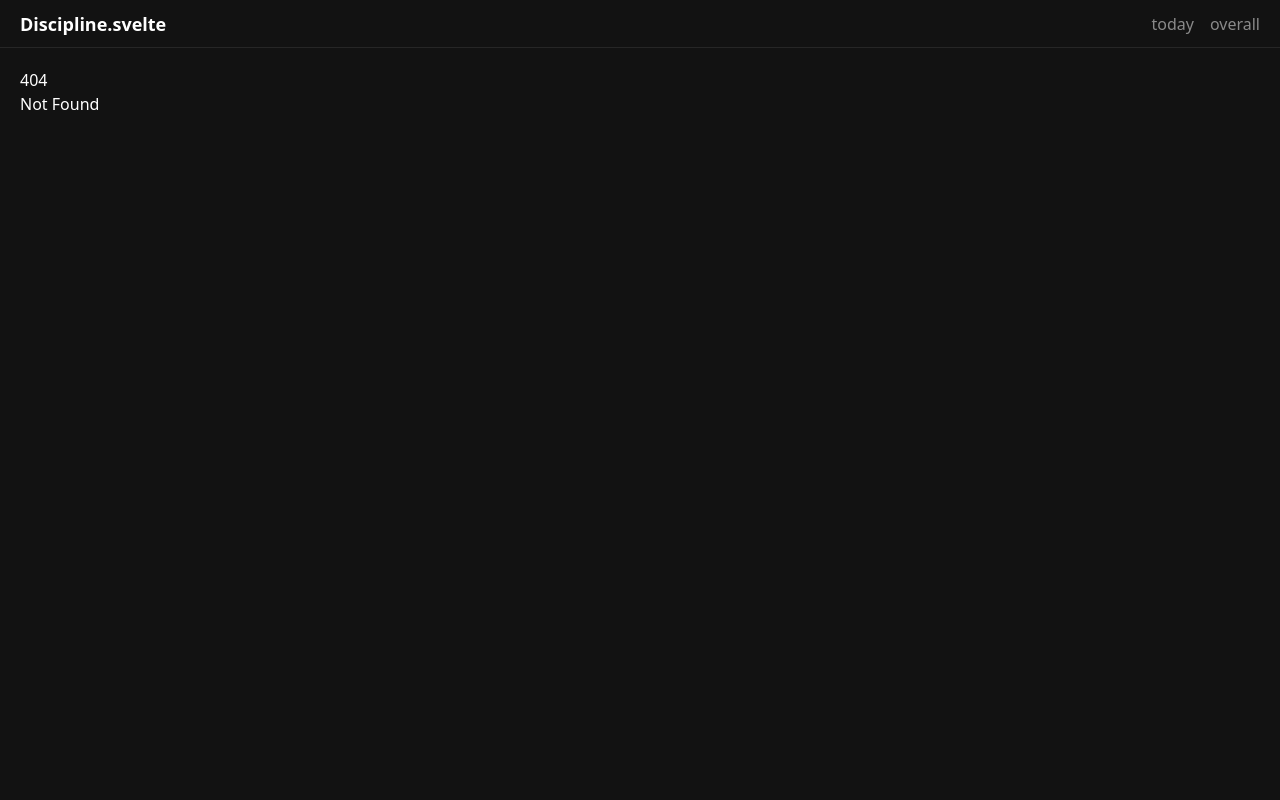
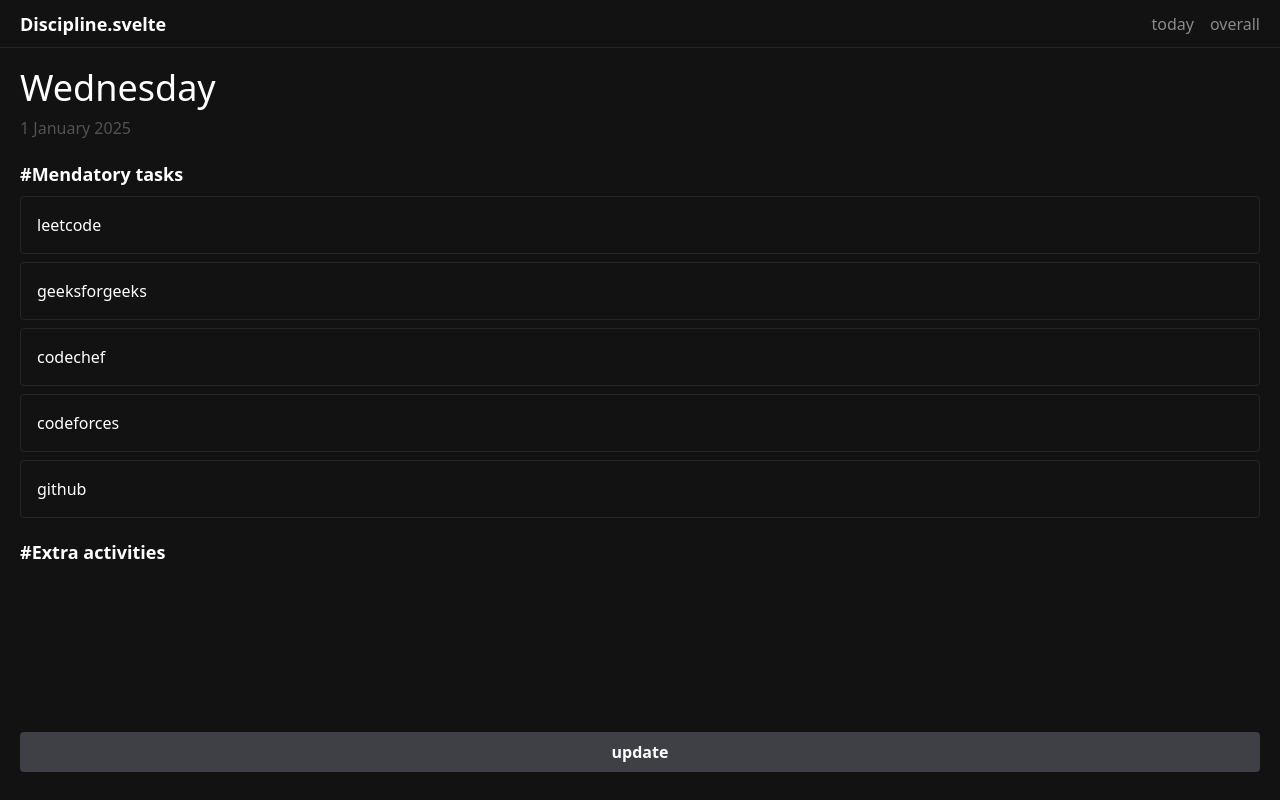
Before and after one commit to A7Lavinraj/discipline.svelte, a SvelteKit app: page /today in a window 1280 px wide. Before the commit this address had no page. Built offline with nearby package versions, Linux system fonts and the light colour scheme.

Commit message:
refactor!: move `/` to `/today` route

```diff
--- a/src/routes/+layout.svelte
+++ b/src/routes/+layout.svelte
@@ -5,6 +5,6 @@
 </script>
 
 <Header />
-<main class="mx-5 mt-5">
+<main class="mx-5 my-5">
 	{@render children()}
 </main>
--- a/src/routes/+page.svelte
+++ b/src/routes/+page.svelte
@@ -1,32 +1 @@
-<script lang="ts">
-	import { convertDayInWord, convertMonthInWord } from '$lib/date';
-	const date = new Date();
-	const TASKS = ['LeetCode', 'GeeksForGeeks', 'Codechef', 'Codeforces'];
-</script>
-
-<span class="text-4xl">{convertDayInWord(date.getDay())}</span>
-<p class="mt-2 text-base text-neutral-600">
-	{date.getDate()}&nbsp;{convertMonthInWord(date.getMonth())}&nbsp;{date.getFullYear()}
-</p>
-
-<h2 class="mt-5 text-lg font-semibold">&#35;Mendatory tasks</h2>
-<form>
-	{#each TASKS as task}
-		<div class="mt-2 max-w-full border border-neutral-800 px-4 py-4">
-			<input type="checkbox" id={task} class="peer" />
-			<label
-				for={task}
-				class="ml-5 transition peer-checked:text-neutral-600 peer-checked:line-through"
-				>{task}</label
-			>
-		</div>
-	{/each}
-	<textarea
-		name="extra-activities"
-		id="extra-activities"
-		class="mt-4 min-h-32 w-full resize-none rounded"
-	></textarea>
-	<button type="submit" class="mt-4 w-full rounded bg-zinc-700 px-2 py-2 font-semibold"
-		>update</button
-	>
-</form>
+<h1>Hello from today route</h1>
--- /dev/null
+++ b/src/routes/today/+page.svelte
@@ -0,0 +1,40 @@
+<script lang="ts">
+	import { enhance } from '$app/forms';
+	import { convertDayInWord, convertMonthInWord } from '$lib/date';
+
+	const date = new Date();
+	const TASKS = ['leetcode', 'geeksforgeeks', 'codechef', 'codeforces', 'github'];
+</script>
+
+<span class="text-4xl">{convertDayInWord(date.getDay())}</span>
+
+<p class="mt-2 text-base text-neutral-600">
+	{date.getDate()}&nbsp;{convertMonthInWord(date.getMonth())}&nbsp;{date.getFullYear()}
+</p>
+
+<form method="POST" action="?/update" use:enhance>
+	<h2 class="mt-5 text-lg font-semibold">&#35;Mendatory tasks</h2>
+
+	{#each TASKS as task}
+		<div class="my-2 flex w-full">
+			<input type="checkbox" id={task} class="peer" hidden name={task} />
+			<label
+				for={task}
+				class="h-full flex-1 rounded border border-neutral-800 p-4 peer-checked:border-emerald-500 peer-checked:bg-emerald-950/20"
+				>{task}</label
+			>
+		</div>
+	{/each}
+
+	<h2 class="mt-5 text-lg font-semibold">&#35;Extra activities</h2>
+
+	<textarea
+		name="extra-activities"
+		id="extra-activities"
+		class="mt-4 min-h-32 w-full resize-none rounded"
+	></textarea>
+
+	<button type="submit" class="mt-4 w-full rounded bg-zinc-700 px-2 py-2 font-semibold"
+		>update</button
+	>
+</form>
```
